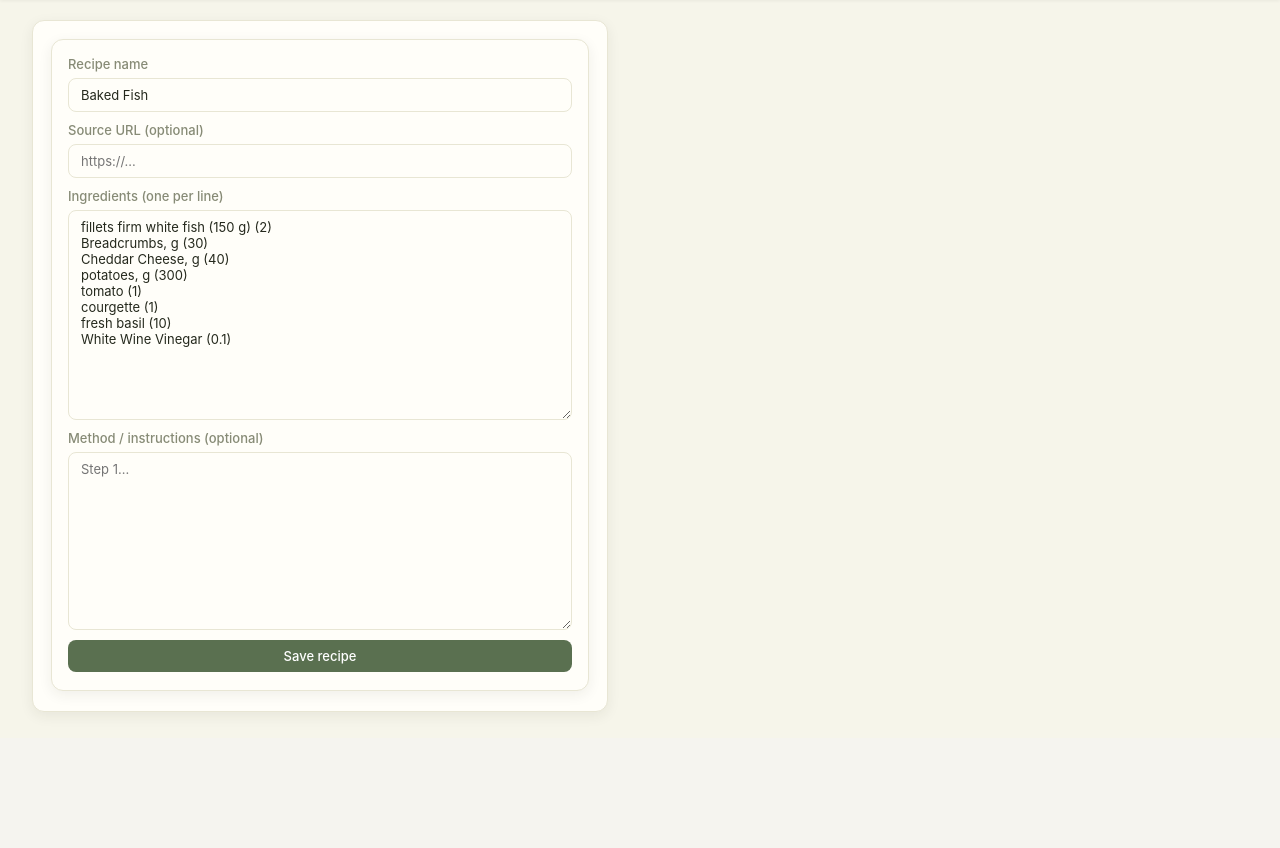
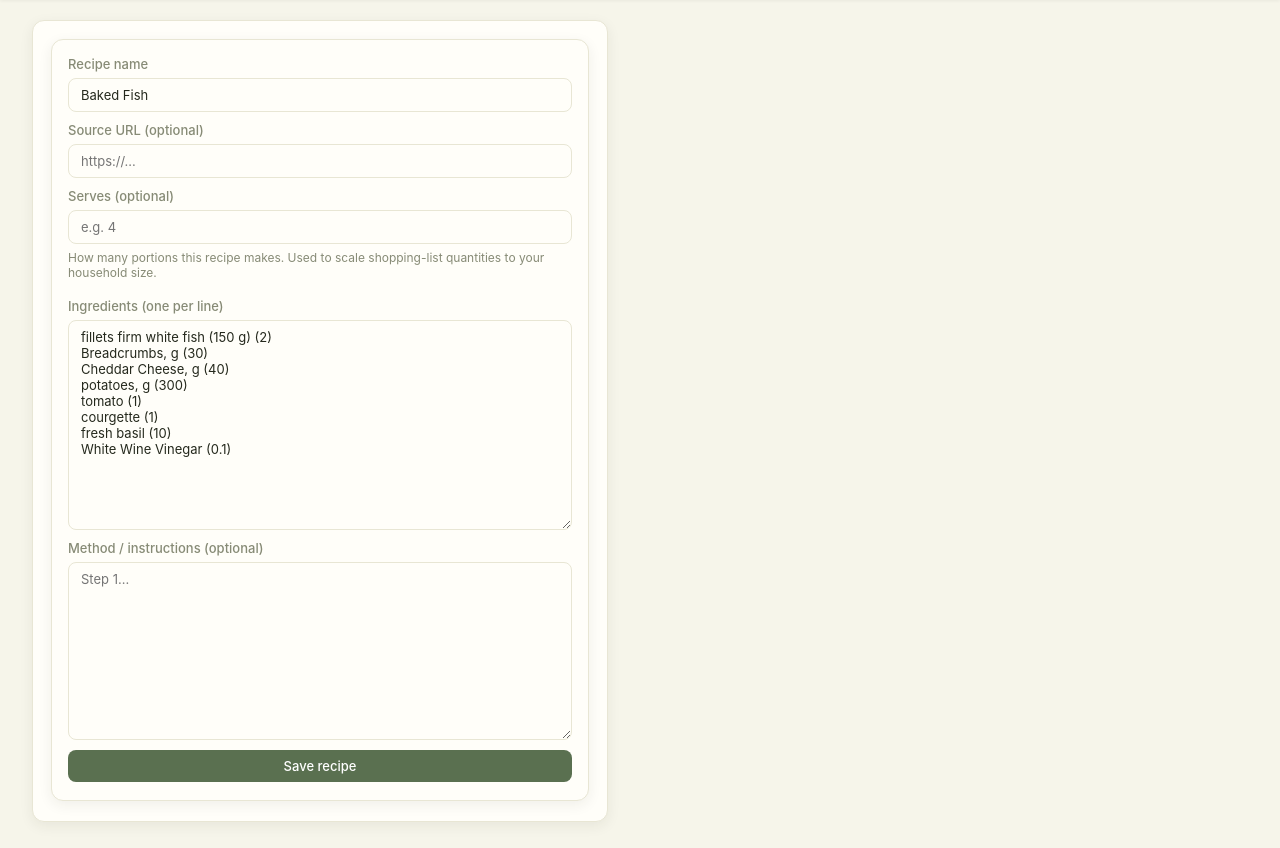
Before and after one commit to PepJr100/meal-planner, a Flask app: page /recipes/edit/1 in a window 1280 px wide. Shown: the part 84-932 px from the top of the page. Before the commit the page ends 801 px from the top, so only its background shows below. Run offline with Flask 3, Linux system fonts and the light colour scheme; data comes from the database, SQL or seed files in the repository.

Commit message:
Add recipe servings + shopping-list scaling
Recipes can now declare how many portions they make (a nullable
recipes.serves column, idempotently migrated). The shopping list scales
each recipe's quantities by household_size / serves so amounts match the
household; recipes without a serves value are unchanged (opt-in).

- DB: serves column + a settings table (household_size, default 2).
- build_shopping_list_for_week scales per recipe before aggregating;
  originals (provenance) are left at their true amounts.
- Threaded serves through upsert/update/get recipe, the text-recipe
  parser (SERVES: line), the edit form, and the URL-import modal.
- Shopping list page gains a "Servings per meal" control that persists.
- 18 new tests (scaling, settings, SERVES parsing); 60 total green.
- README + UserGuide document the SERVES line and scaling.

Co-Authored-By: Claude Opus 4.8 (1M context) <noreply@anthropic.com>

```diff
--- a/meal_planner/app.py
+++ b/meal_planner/app.py
@@ -78,9 +78,56 @@ def init_db() -> None:
           id INTEGER PRIMARY KEY AUTOINCREMENT,
           normalized_name TEXT NOT NULL UNIQUE
         );
+
+        CREATE TABLE IF NOT EXISTS settings (
+          key TEXT PRIMARY KEY,
+          value TEXT
+        );
         """
     )
     db.commit()
+    # Idempotent migration: recipes.serves was added after v1.0.0.
+    _ensure_column("recipes", "serves", "serves INTEGER")
+
+
+def _ensure_column(table: str, column: str, ddl: str) -> None:
+    """Add a column if it isn't already present (simple forward migration)."""
+    existing = {row["name"] for row in db.execute("PRAGMA table_info(%s)" % table)}
+    if column not in existing:
+        db.execute("ALTER TABLE %s ADD COLUMN %s" % (table, ddl))
+        db.commit()
+
+
+# --- Settings (key/value) -------------------------------------------------
+
+DEFAULT_HOUSEHOLD_SIZE = 2
+
+
+def get_setting(key: str, default: Optional[str] = None) -> Optional[str]:
+    row = db.execute("SELECT value FROM settings WHERE key = ?", (key,)).fetchone()
+    return str(row["value"]) if row else default
+
+
+def set_setting(key: str, value: Any) -> None:
+    db.execute(
+        "INSERT INTO settings(key, value) VALUES (?, ?) "
+        "ON CONFLICT(key) DO UPDATE SET value = excluded.value",
+        (key, str(value)),
+    )
+    db.commit()
+
+
+def get_household_size() -> int:
+    """Portions wanted per planned meal; used to scale recipe quantities."""
+    try:
+        n = int(get_setting("household_size", str(DEFAULT_HOUSEHOLD_SIZE)) or "")
+        return n if n > 0 else DEFAULT_HOUSEHOLD_SIZE
+    except (TypeError, ValueError):
+        return DEFAULT_HOUSEHOLD_SIZE
+
+
+def set_household_size(n: int) -> None:
+    set_setting("household_size", int(n))
 
 
 def ensure_recipes_dir() -> None:
@@ -109,28 +156,28 @@ def get_or_create_week_plan_id(week_start: date) -> int:
     return int(cur.lastrowid or 0)
 
 
-def upsert_recipe(name: str, ingredients: List[str], url: str | None = None, method: str | None = None) -> int:
+def upsert_recipe(name: str, ingredients: List[str], url: str | None = None, method: str | None = None, serves: int | None = None) -> int:
     now = datetime.now(timezone.utc).isoformat()
     ingredients_text = "\n".join([i.strip() for i in ingredients if i and i.strip()])
     cur = db.execute(
-        "INSERT INTO recipes(name, url, ingredients_text, method_text, created_at, updated_at) VALUES (?,?,?,?,?,?)",
-        (name.strip(), (url or None), ingredients_text, (method or None), now, now),
+        "INSERT INTO recipes(name, url, ingredients_text, method_text, serves, created_at, updated_at) VALUES (?,?,?,?,?,?,?)",
+        (name.strip(), (url or None), ingredients_text, (method or None), serves, now, now),
     )
     db.commit()
     return int(cur.lastrowid or 0)
 
 
-def update_recipe(recipe_id: int, name: str, url: str | None, ingredients_text: str, method: str | None) -> None:
+def update_recipe(recipe_id: int, name: str, url: str | None, ingredients_text: str, method: str | None, serves: int | None = None) -> None:
     now = datetime.now(timezone.utc).isoformat()
     db.execute(
-        "UPDATE recipes SET name=?, url=?, ingredients_text=?, method_text=?, updated_at=? WHERE id=?",
-        (name.strip(), (url or None), ingredients_text.strip(), (method or None), now, recipe_id),
+        "UPDATE recipes SET name=?, url=?, ingredients_text=?, method_text=?, serves=?, updated_at=? WHERE id=?",
+        (name.strip(), (url or None), ingredients_text.strip(), (method or None), serves, now, recipe_id),
     )
     db.commit()
 
 
 def get_recipes() -> List["Recipe"]:
-    rows = db.execute("SELECT id, name, url, ingredients_text, method_text FROM recipes ORDER BY lower(name) ASC").fetchall()
+    rows = db.execute("SELECT id, name, url, ingredients_text, method_text, serves FROM recipes ORDER BY lower(name) ASC").fetchall()
     out: List[Recipe] = []
     for r in rows:
         ingredients = [ln.strip() for ln in (r["ingredients_text"] or "").splitlines() if ln.strip()]
@@ -142,6 +189,7 @@ def get_recipes() -> List["Recipe"]:
                 source_path=None,
                 url=(str(r["url"]) if r["url"] else None),
                 method=(str(r["method_text"]) if r["method_text"] else None),
+                serves=(int(r["serves"]) if r["serves"] is not None else None),
             )
         )
     return out
@@ -149,7 +197,7 @@ def get_recipes() -> List["Recipe"]:
 
 def get_recipe(recipe_id: int) -> Optional["Recipe"]:
     r = db.execute(
-        "SELECT id, name, url, ingredients_text, method_text FROM recipes WHERE id = ?",
+        "SELECT id, name, url, ingredients_text, method_text, serves FROM recipes WHERE id = ?",
         (recipe_id,),
     ).fetchone()
     if not r:
@@ -162,6 +210,7 @@ def get_recipe(recipe_id: int) -> Optional["Recipe"]:
         source_path=None,
         url=(str(r["url"]) if r["url"] else None),
         method=(str(r["method_text"]) if r["method_text"] else None),
+        serves=(int(r["serves"]) if r["serves"] is not None else None),
     )
 
 
@@ -179,9 +228,9 @@ def import_filesystem_recipes_if_empty() -> None:
             continue
         suffix = entry.suffix.lower()
         if suffix in {".txt", ".md"}:
-            name, ingredients, url, method = _parse_text_recipe(entry)
+            name, ingredients, url, method, serves = _parse_text_recipe(entry)
             if name:
-                upsert_recipe(name=name, ingredients=ingredients, url=url, method=method)
+                upsert_recipe(name=name, ingredients=ingredients, url=url, method=method, serves=serves)
         elif suffix == ".csv":
             for name, ingredients in _parse_csv_recipes(entry):
                 if name:
@@ -322,17 +371,26 @@ class Bucket(TypedDict):
     originals: List[Dict[str, Any]]
 
 
-def build_shopping_list_for_week(week_plan_id: int) -> List[Dict[str, Any]]:
+def build_shopping_list_for_week(week_plan_id: int, household_size: Optional[int] = None) -> List[Dict[str, Any]]:
     """
     Build a structured shopping list for a given week, using Ingredient Parser and UK units.
     Aggregates by (normalized_name, unit_uk) when available; otherwise by original_text.
+
+    Each recipe's quantities are scaled by ``household_size / serves`` when the
+    recipe declares a serving count; recipes without ``serves`` are left as-is.
     """
-    # Map recipe_id -> ingredients_text
+    if household_size is None:
+        household_size = get_household_size()
+
+    # Map recipe_id -> {name, ingredients, scale factor}
     recipes_map: Dict[int, Dict[str, Any]] = {}
-    for r in db.execute("SELECT id, name, ingredients_text FROM recipes"):
+    for r in db.execute("SELECT id, name, ingredients_text, serves FROM recipes"):
+        serves = r["serves"]
+        factor = (household_size / serves) if (serves and serves > 0) else 1.0
         recipes_map[int(r["id"])] = {
             "name": str(r["name"]),
             "ingredients": [ln.strip() for ln in (r["ingredients_text"] or "").splitlines() if ln.strip()],
+            "factor": factor,
         }
 
     # Collect ingredient lines
@@ -347,20 +405,25 @@ def build_shopping_list_for_week(week_plan_id: int) -> List[Dict[str, Any]]:
         recipe = recipes_map.get(rid)
         if not recipe:
             continue
+        factor = recipe["factor"]
         for line in recipe["ingredients"]:
             try:
-                parsed_items.append(parse_ingredient_line_uk(line))
+                parsed = parse_ingredient_line_uk(line)
             except Exception:
-                parsed_items.append(
-                    {
-                        "normalized_name": line.strip(),
-                        "qty_uk": None,
-                        "unit_uk": None,
-                        "original_qty": None,
-                        "original_unit": None,
-                        "original_text": line.strip(),
-                    }
-                )
+                parsed = {
+                    "normalized_name": line.strip(),
+                    "name_singular": singularize(line.strip()),
+                    "qty_uk": None,
+                    "unit_uk": None,
+                    "original_qty": None,
+                    "original_unit": None,
+                    "original_text": line.strip(),
+                }
+            # Scale the aggregated quantity to the household; leave the originals
+            # untouched so the "used in" provenance shows the recipe's real amounts.
+            if factor != 1.0 and parsed.get("qty_uk") is not None:
+                parsed["qty_uk"] = parsed["qty_uk"] * factor
+            parsed_items.append(parsed)
 
     # Aggregate
     totals: Dict[Tuple[str, Optional[str]], Bucket] = {}
@@ -470,6 +533,7 @@ class Recipe:
     source_path: Optional[Path] = None
     url: Optional[str] = None
     method: Optional[str] = None
+    serves: Optional[int] = None
 
     @property
     def is_missing_amounts(self) -> bool:
@@ -526,24 +590,26 @@ class Plan:
 
 
 
-def _parse_text_recipe(path: Path) -> Tuple[Optional[str], List[str], Optional[str], Optional[str]]:
+def _parse_text_recipe(path: Path) -> Tuple[Optional[str], List[str], Optional[str], Optional[str], Optional[int]]:
     """
     Very simple parser for .txt/.md recipe files.
 
     Convention:
       - first non-empty line: recipe name
       - an optional line starting with 'URL:' is treated as a source URL
+      - an optional line starting with 'SERVES:' sets the recipe's serving count
       - lines starting with '-', '*', '•' are ingredients
       - optional 'METHOD:' section: following lines are method text
     """
     try:
         text = path.read_text(encoding="utf-8", errors="ignore")
     except OSError:
-        return None, [], None, None
+        return None, [], None, None, None
 
     lines = [ln.rstrip() for ln in text.splitlines()]
     name: Optional[str] = None
     url: Optional[str] = None
+    serves: Optional[int] = None
     ingredients: List[str] = []
     method: Optional[str] = None
     in_method = False
@@ -564,6 +630,10 @@ def _parse_text_recipe(path: Path) -> Tuple[Optional[str], List[str], Optional[s
                 method_lines.append(rest)
             continue
 
+        if stripped.lower().startswith("serves:"):
+            serves = _coerce_serves(stripped.split(":", 1)[1])
+            continue
+
         if name is None and not stripped.lower().startswith("url:"):
             name = stripped
             continue
@@ -578,7 +648,16 @@ def _parse_text_recipe(path: Path) -> Tuple[Optional[str], List[str], Optional[s
 
     if method_lines:
         method = "\n".join(method_lines).strip() or None
-    return name, ingredients, url, method
+    return name, ingredients, url, method, serves
+
+
+def _coerce_serves(raw: Any) -> Optional[int]:
+    """Parse a serving count from form/text input; returns a positive int or None."""
+    match = re.search(r"\d+", str(raw or ""))
+    if not match:
+        return None
+    n = int(match.group(0))
+    return n if n > 0 else None
 
 
 def _parse_csv_recipes(path: Path) -> List[Tuple[str, List[str]]]:
@@ -618,7 +697,7 @@ def load_recipes() -> List[Recipe]:
 
         suffix = entry.suffix.lower()
         if suffix in {".txt", ".md"}:
-            name, ingredients, url, method = _parse_text_recipe(entry)
+            name, ingredients, url, method, serves = _parse_text_recipe(entry)
             if not name:
                 continue
             recipes.append(
@@ -629,6 +708,7 @@ def load_recipes() -> List[Recipe]:
                     source_path=entry,
                     url=url,
                     method=method,
+                    serves=serves,
                 )
             )
             current_id = current_id + 1  # type: ignore
@@ -768,9 +848,9 @@ def upload_recipes():
             continue
         suffix = target.suffix.lower()
         if suffix in {".txt", ".md"}:
-            name, ingredients, url, method = _parse_text_recipe(target)
+            name, ingredients, url, method, serves = _parse_text_recipe(target)
             if name:
-                upsert_recipe(name=name, ingredients=ingredients, url=url, method=method)
+                upsert_recipe(name=name, ingredients=ingredients, url=url, method=method, serves=serves)
         elif suffix == ".csv":
             for name, ingredients in _parse_csv_recipes(target):
                 if name:
@@ -896,7 +976,8 @@ def add_recipe_from_parsed():
     if not name:
         return redirect(url_for("index"))
     ingredients = [ln.strip() for ln in raw_ingredients.splitlines() if ln.strip()]
-    upsert_recipe(name=name, ingredients=ingredients, url=(url_value or None), method=(method or None))
+    serves = _coerce_serves(request.form.get("serves"))
+    upsert_recipe(name=name, ingredients=ingredients, url=(url_value or None), method=(method or None), serves=serves)
     return redirect(url_for("recipes_list"))
 
 
@@ -924,12 +1005,18 @@ def shopping_list():
     week_start = monday_of(date.fromisoformat(week_q)) if week_q else monday_of(today)
     week_plan_id = get_or_create_week_plan_id(week_start)
 
+    # Household size scales recipe quantities; persist it when changed via the UI.
+    household_q = _coerce_serves(request.args.get("household"))
+    if household_q:
+        set_household_size(household_q)
+    household_size = get_household_size()
+
     # Pantry staples
     staple_names = {
         str(r["normalized_name"]).lower()
         for r in db.execute("SELECT normalized_name FROM pantry_staples")
     }
-    items = build_shopping_list_for_week(week_plan_id)
+    items = build_shopping_list_for_week(week_plan_id, household_size=household_size)
     for it in items:
         it["is_staple"] = it["name"].lower() in staple_names
 
@@ -945,6 +1032,7 @@ def shopping_list():
         items=items,
         week_start=week_start.isoformat(),
         staples_mode=pin_mode,
+        household_size=household_size,
     )
 
 
@@ -985,9 +1073,10 @@ def recipe_edit(recipe_id: int):
         url_value = (request.form.get("url") or "").strip()
         ingredients_text = (request.form.get("ingredients") or "").strip()
         method = (request.form.get("method") or "").strip()
+        serves = _coerce_serves(request.form.get("serves"))
         if not name:
             return redirect(url_for("recipe_edit", recipe_id=recipe_id))
-        update_recipe(recipe_id=recipe_id, name=name, url=(url_value or None), ingredients_text=ingredients_text, method=(method or None))
+        update_recipe(recipe_id=recipe_id, name=name, url=(url_value or None), ingredients_text=ingredients_text, method=(method or None), serves=serves)
         return redirect(url_for("recipes_list"))
 
     return render_template(
--- a/meal_planner/templates/index.html
+++ b/meal_planner/templates/index.html
@@ -145,6 +145,7 @@
             <form method="post" action="{{ url_for('add_recipe_from_parsed') }}" id="recipe-confirm-form">
               <label><span>Recipe name</span><input type="text" name="name" id="confirm-name" required /></label>
               <label><span>URL</span><input type="url" name="url" id="confirm-url" /></label>
+              <label><span>Serves (optional)</span><input type="number" name="serves" id="confirm-serves" min="1" step="1" placeholder="e.g. 4" /></label>
               <label><span>Ingredients (one per line)</span><textarea name="ingredients" id="confirm-ingredients" rows="8"></textarea></label>
               <label><span>Method (optional)</span><textarea name="method" id="confirm-method" rows="6"></textarea></label>
               <div class="modal-actions">
@@ -231,6 +232,7 @@
         function showModal(data) {
           document.getElementById("confirm-name").value = data.name || "";
           document.getElementById("confirm-url").value = data.url || "";
+          document.getElementById("confirm-serves").value = data.serves || "";
           document.getElementById("confirm-ingredients").value = (data.ingredients || []).join("\n");
           document.getElementById("confirm-method").value = data.method || "";
           if (fetchError) fetchError.style.display = "none";
--- a/meal_planner/templates/recipe_edit.html
+++ b/meal_planner/templates/recipe_edit.html
@@ -35,6 +35,11 @@
             <input type="url" name="url" value="{{ recipe.url or '' }}" placeholder="https://..." />
           </label>
           <label>
+            <span>Serves (optional)</span>
+            <input type="number" name="serves" min="1" step="1" value="{{ recipe.serves or '' }}" placeholder="e.g. 4" />
+            <small class="hint">How many portions this recipe makes. Used to scale shopping-list quantities to your household size.</small>
+          </label>
+          <label>
             <span>Ingredients (one per line)</span>
             <textarea name="ingredients" rows="12" placeholder="One ingredient per line">{{ ingredients_text }}</textarea>
           </label>
```
Also changed, not shown: UserGuide.md (+13 -0 lines), meal_planner/templates/shopping_list.html (+8 -0 lines), tests/conftest.py (+9 -5 lines), tests/test_servings_scaling.py (added, +65 -0 lines), tests/test_text_recipe_serves.py (added, +42 -0 lines), README.md.
